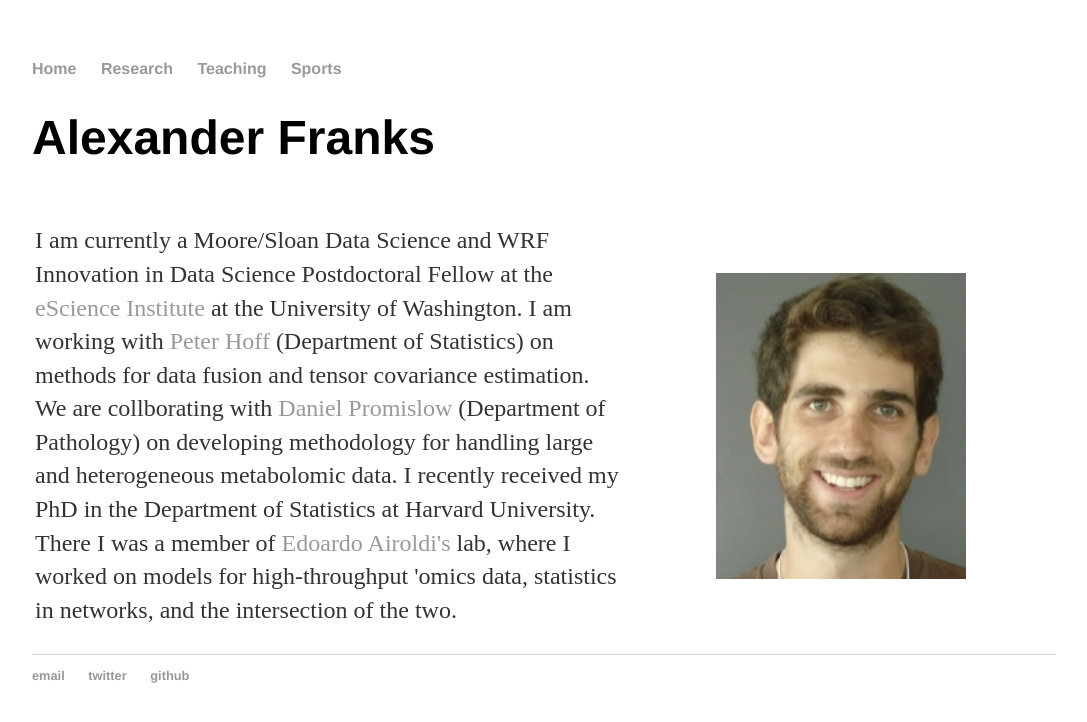
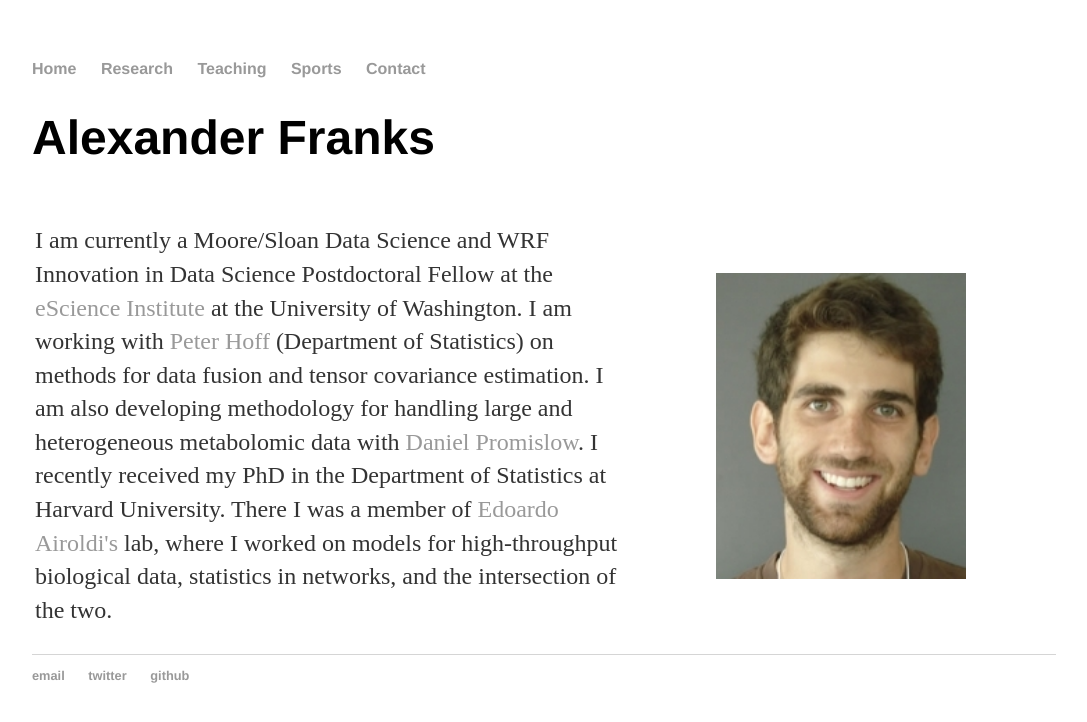
Before and after one commit to afranks86/afranks86.github.io, a Jekyll site: the page built from index.html, in a window 1280 px wide. Shown: the top 722 px of the page, without its empty margins (96-1183 px from the left). Built offline with Jekyll 4.4.1, drawn with Linux system fonts in a browser that asks for light colours; nearby versions of some CDN libraries.

Commit message:
Updated website with contact info etc

```diff
--- a/_layouts/default.html
+++ b/_layouts/default.html
@@ -18,6 +18,7 @@
 <li><a href="/research">Research</a></li>
 <li><a href="/teaching">Teaching</a></li>
 <li><a href="/sports">Sports</a></li>
+<li><a href="/contact">Contact</a></li>
 </ul>
     </nav>
 <div class="container">
--- a/index.html
+++ b/index.html
@@ -16,15 +16,14 @@ title: CV of Your Name
       Institute</a> at the University of Washington.  I am working
       with <a href="http://www.stat.washington.edu/people/pdhoff/">Peter
       Hoff</a> (Department of Statistics) on methods for data fusion
-      and tensor covariance estimation.  We are collborating
-      with <a href="http://www.promislowlab.org/">Daniel Promislow</a>
-      (Department of Pathology) on developing methodology for handling
-      large and heterogeneous metabolomic data.  I recently received
-      my PhD in the Department of Statistics at Harvard University.
-      There I was a member
+      and tensor covariance estimation.  I am also developing
+      methodology for handling large and heterogeneous metabolomic
+      data with <a href="http://www.promislowlab.org/">Daniel
+      Promislow</a>.  I recently received my PhD in the Department of
+      Statistics at Harvard University.  There I was a member
       of <a href="http://www.people.fas.harvard.edu/~airoldi/">Edoardo
       Airoldi's</a> lab, where I worked on models for high-throughput
-      'omics data, statistics in networks, and the intersection of the
+      biological data, statistics in networks, and the intersection of the
       two.</p>
       </td>
       <td>
--- a/research/index.html
+++ b/research/index.html
@@ -19,7 +19,7 @@ title: CV of Your Name
     <!-- 	</address> -->
     <!--   </td> -->
     <!--   <td> -->
-	<div align="left"><a href="../pdfs/franks_cv.pdf" class="download" title="Download CV as PDF" style="font-size: 25px">Download CV</a></div>
+	<div align="left"><a href="../pdfs/franks_cv.pdf" class="download" title="Download CV as PDF" style="font-size: 25px"><strong>Download CV</strong></a></div>
       </td>
     </tr>
   </table>
--- a/teaching/index.html
+++ b/teaching/index.html
@@ -11,10 +11,10 @@ title: CV of Your Name
     <col width="150">
     <tr>
       <td>
-	<p>TODO</p>
+        <img class="displayed" src="../images/teaching.jpg" alt="Headshot" width="300" align="left">
       </td>
       <td>
-        <img class="displayed" src="../images/teaching.jpg" alt="Headshot" width="300">
+
       </td>
     </tr>
 </table>
```
Also changed, not shown: contact/index.html (added, +31 -0 lines).
